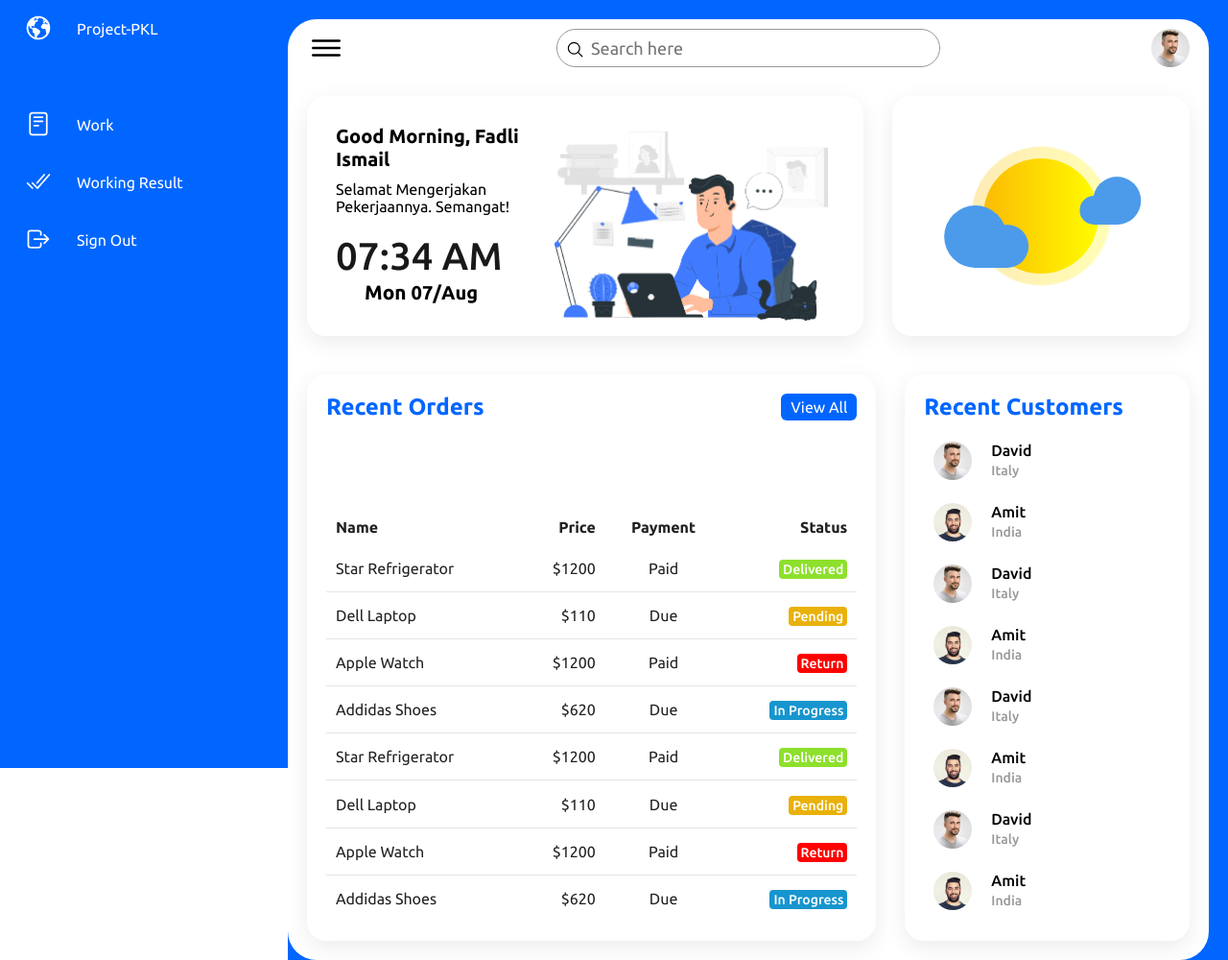
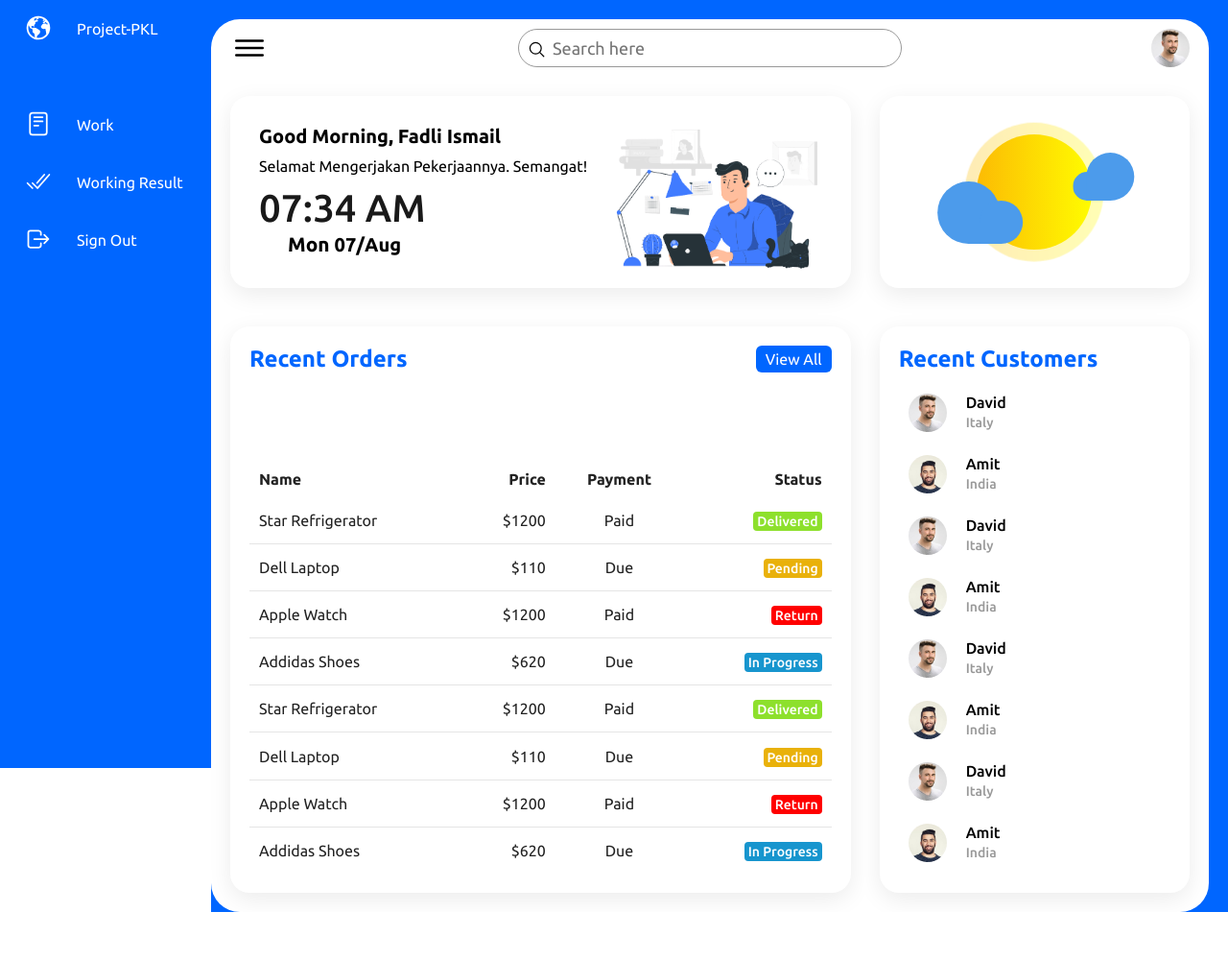
Before and after one commit to Fdlisml/project-pkl, a PHP site: page / in a window 1280 px wide. Shown: the whole page at 96% size. After the commit the page ends 950 px from the top, so only its background shows below. Run offline with PHP 8.4, Linux system fonts and the light colour scheme; a user stored in the database is signed in.

Commit message:
ngubah card

```diff
--- a/public/css/style.css
+++ b/public/css/style.css
@@ -30,7 +30,7 @@
 /* =============== Navigation ================ */
 .navigation {
    position: fixed;
-   width: 300px;
+   width: 220px;
    height: 100%;
    background: var(--blue);
    border-left: 10px solid var(--blue);
@@ -136,8 +136,8 @@
 /* ===================== Main ===================== */
 .main {
    position: absolute;
-   width: calc(100% - 300px);
-   left: 300px;
+   width: calc(100% - 220px);
+   left: 220px;
    min-height: 100vh;
    background: var(--blue);
    transition: 0.5s;
@@ -242,10 +242,10 @@
    padding: 30px;
    box-shadow: 0 7px 25px rgba(0, 0, 0, 0.08);
    border-radius: 20px;
-   justify-content: space-around;
+   justify-content: space-between;
    cursor: pointer;
    /* width: 132%; */
-   height: 250px;
+   height: 200px;
 }
 
 .say,
@@ -266,9 +266,7 @@
    font-family: poppins;
    width: 100%;
    /* height: 100vh; */
-   display: flex;
-   align-items: center;
-   justify-content: center;
+   margin: 0 auto;
 }
 
 .left2 {
@@ -314,7 +312,7 @@
 /* end jam */
 
 .cardBox .card .imgBx img {
-   width: 300px;
+   width: 220px;
    position: relative;
    bottom: 0;
 }
```
